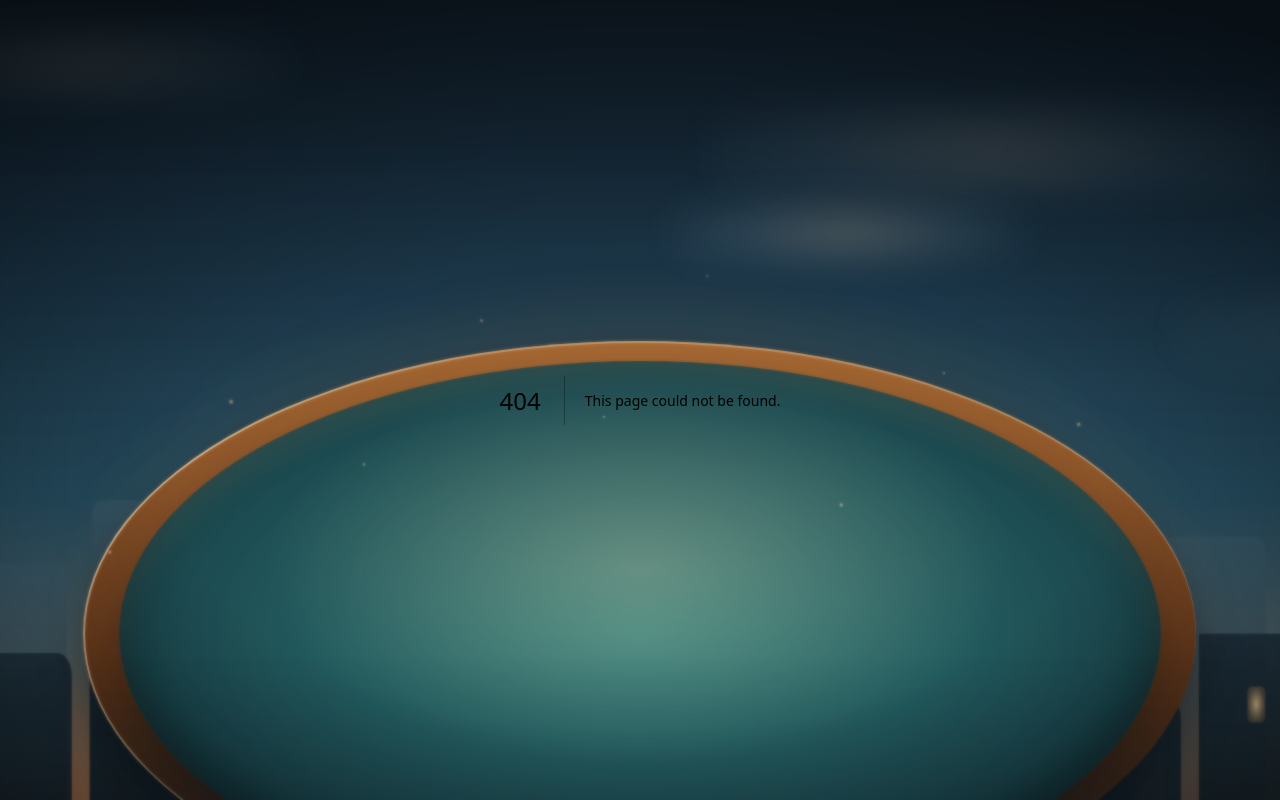
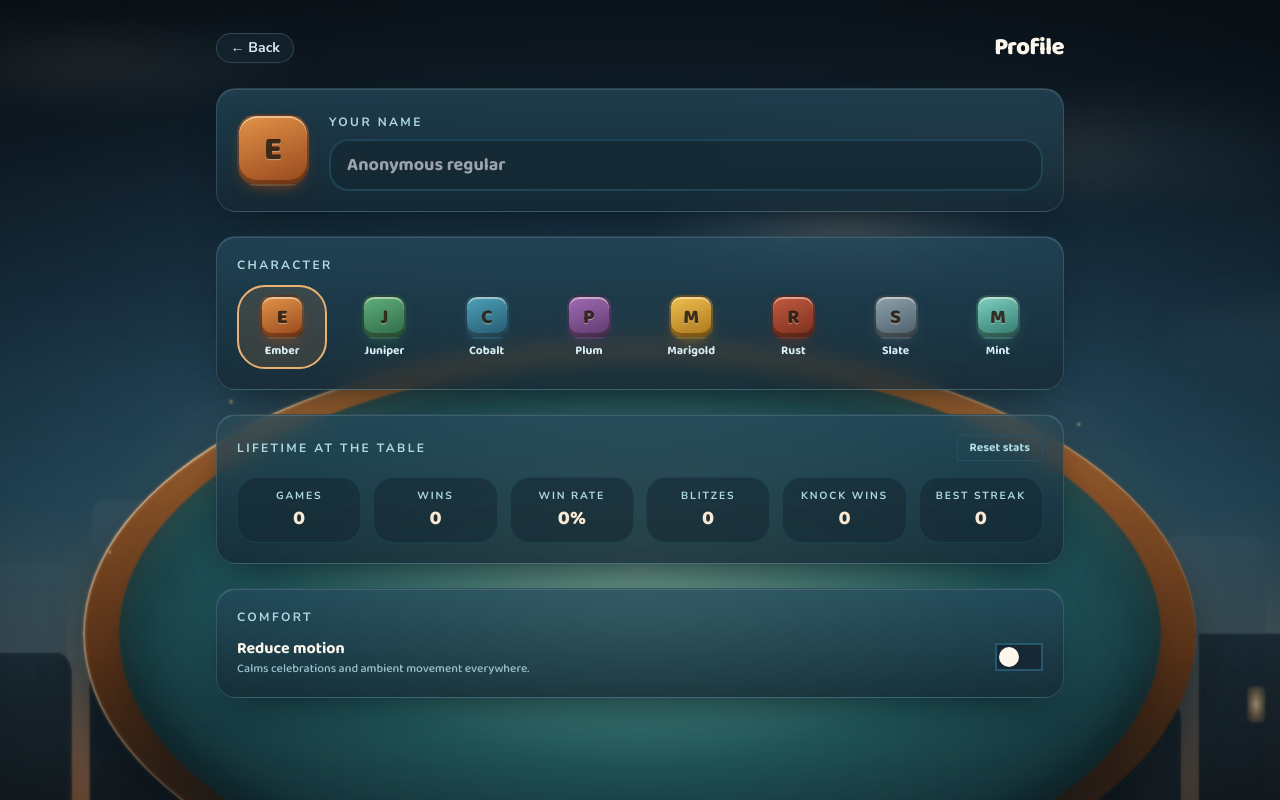
Before and after one commit to braedonsaunders/parlour, a Next.js app in the folder apps/web/: page /profile in a window 1280 px wide. Before the commit this address had no page. Built offline with nearby package versions, Linux system fonts and the light colour scheme.

Commit message:
feat(web): profile screen (avatar picker, lifetime stats, comfort toggle) and create-room interim page

```diff
--- /dev/null
+++ b/apps/web/src/app/create/page.tsx
@@ -0,0 +1,36 @@
+'use client';
+
+import Link from 'next/link';
+
+export default function CreateRoomPage() {
+  return (
+    <main className="flex min-h-dvh flex-col items-center justify-center gap-5 px-6 text-center">
+      <Link
+        href="/"
+        className="pill-soft absolute left-5 top-5 text-sm font-bold text-dusk-100 hover:text-hearth-200"
+      >
+        ← Back
+      </Link>
+
+      <span className="text-5xl" aria-hidden="true">
+        🚪
+      </span>
+      <h1 className="font-display text-3xl font-extrabold tracking-tight text-hearth-50">
+        Friend tables are still setting up
+      </h1>
+      <p className="max-w-md text-balance text-dusk-100/90">
+        Rooms with shareable codes arrive with parlour&apos;s multiplayer update. The table is warm
+        right now, though — the bots are shuffling.
+      </p>
+
+      <div className="mt-2 flex flex-wrap items-center justify-center gap-3">
+        <Link href="/play" className="btn-fat">
+          Play solo instead
+        </Link>
+        <Link href="/join" className="btn-fat btn-fat--ghost">
+          I have a code anyway
+        </Link>
+      </div>
+    </main>
+  );
+}
--- a/apps/web/src/app/globals.css
+++ b/apps/web/src/app/globals.css
@@ -159,3 +159,12 @@
     transition-duration: 0.001ms !important;
   }
 }
+
+/* Profile comfort toggle — same contract as the media query above (spec §10/§7.6). */
+html.reduce-motion *,
+html.reduce-motion *::before,
+html.reduce-motion *::after {
+  animation-duration: 0.001ms !important;
+  animation-iteration-count: 1 !important;
+  transition-duration: 0.001ms !important;
+}
--- a/apps/web/src/app/layout.tsx
+++ b/apps/web/src/app/layout.tsx
@@ -1,5 +1,6 @@
 import type { Metadata, Viewport } from 'next';
 import { Baloo_2, Nunito_Sans } from 'next/font/google';
+import { ComfortSync } from '@/components/ComfortSync';
 import { DioramaStage } from '@/components/DioramaStage';
 import { PwaRegister } from '@/components/PwaRegister';
 import { RotatePrompt } from '@/components/RotatePrompt';
@@ -41,6 +42,7 @@ export default function RootLayout({ children }: { children: React.ReactNode })
         <DioramaStage />
         <div className="relative z-10 min-h-dvh">{children}</div>
         <RotatePrompt />
+        <ComfortSync />
         <PwaRegister />
       </body>
     </html>
--- /dev/null
+++ b/apps/web/src/app/profile/page.tsx
@@ -0,0 +1,172 @@
+'use client';
+
+import Link from 'next/link';
+import { useEffect, useState } from 'react';
+import { AVATARS } from '@/lib/avatars';
+import { winRate, useProfileStore } from '@/stores/profile';
+import { AvatarBadge } from '@/components/AvatarBadge';
+
+export default function ProfilePage() {
+  const name = useProfileStore((s) => s.name);
+  const avatarId = useProfileStore((s) => s.avatarId);
+  const stats = useProfileStore((s) => s.stats);
+  const settings = useProfileStore((s) => s.settings);
+  const setName = useProfileStore((s) => s.setName);
+  const setAvatarId = useProfileStore((s) => s.setAvatarId);
+  const updateSettings = useProfileStore((s) => s.updateSettings);
+  const resetStats = useProfileStore((s) => s.resetStats);
+  const [confirmingReset, setConfirmingReset] = useState(false);
+
+  useEffect(() => {
+    if (confirmingReset) {
+      const timer = window.setTimeout(() => setConfirmingReset(false), 2500);
+      return () => window.clearTimeout(timer);
+    }
+  }, [confirmingReset]);
+
+  const rate = Math.round(winRate(stats) * 100);
+
+  return (
+    <main className="mx-auto flex min-h-dvh w-full max-w-4xl flex-col gap-6 px-6 py-8">
+      <header className="flex items-center justify-between">
+        <Link href="/" className="pill-soft text-sm font-bold text-dusk-100 hover:text-hearth-200">
+          ← Back
+        </Link>
+        <h1 className="font-display text-2xl font-extrabold tracking-tight text-hearth-50">
+          Profile
+        </h1>
+      </header>
+
+      <section className="panel-soft flex flex-wrap items-center gap-5 p-5" aria-label="Identity">
+        <AvatarBadge avatarId={avatarId} size={72} />
+        <label className="flex-1">
+          <span className="text-xs font-bold uppercase tracking-[0.2em] text-dusk-200">
+            Your name
+          </span>
+          <input
+            value={name}
+            onChange={(event) => setName(event.target.value)}
+            maxLength={16}
+            placeholder="Anonymous regular"
+            className="mt-1.5 w-full rounded-chunky border-2 border-dusk-700/60 bg-dusk-950/70 px-4 py-2.5 font-display text-lg font-bold text-hearth-50 outline-none transition-colors focus:border-hearth-400"
+          />
+        </label>
+      </section>
+
+      <section aria-label="Pick an avatar" className="panel-soft p-5">
+        <h2 className="text-xs font-bold uppercase tracking-[0.2em] text-dusk-200">Character</h2>
+        <div className="mt-3 grid grid-cols-4 gap-3 sm:grid-cols-8">
+          {AVATARS.map((avatar) => (
+            <button
+              key={avatar.id}
+              type="button"
+              onClick={() => setAvatarId(avatar.id)}
+              aria-pressed={avatar.id === avatarId}
+              title={avatar.name}
+              className={`flex flex-col items-center gap-1 rounded-fat border-2 p-2 transition-transform duration-150 ease-pop hover:-translate-y-0.5 ${
+                avatar.id === avatarId ? 'border-hearth-300 bg-hearth-400/15' : 'border-transparent'
+              }`}
+            >
+              <AvatarBadge avatarId={avatar.id} size={44} />
+              <span className="text-xs font-bold text-dusk-100">{avatar.name}</span>
+            </button>
+          ))}
+        </div>
+      </section>
+
+      <section aria-label="Lifetime stats" className="panel-soft p-5">
+        <div className="flex items-center justify-between gap-3">
+          <h2 className="text-xs font-bold uppercase tracking-[0.2em] text-dusk-200">
+            Lifetime at the table
+          </h2>
+          <button
+            type="button"
+            data-testid="reset-stats"
+            onClick={() => {
+              if (confirmingReset) {
+                resetStats();
+                setConfirmingReset(false);
+              } else {
+                setConfirmingReset(true);
+              }
+            }}
+            className={`rounded-pill border px-3 py-1 text-xs font-bold transition-colors ${
+              confirmingReset
+                ? 'border-rust bg-rust/30 text-hearth-100'
+                : 'border-dusk-700/60 text-dusk-200 hover:text-hearth-200'
+            }`}
+          >
+            {confirmingReset ? 'Tap again to confirm' : 'Reset stats'}
+          </button>
+        </div>
+        <dl className="mt-4 grid grid-cols-2 gap-3 sm:grid-cols-3 lg:grid-cols-6">
+          <Stat label="Games" value={stats.games} />
+          <Stat label="Wins" value={stats.wins} />
+          <Stat label="Win rate" value={`${rate}%`} />
+          <Stat label="Blitzes" value={stats.blitzes} />
+          <Stat label="Knock wins" value={stats.knockWins} />
+          <Stat label="Best streak" value={stats.bestStreak} />
+        </dl>
+      </section>
+
+      <section aria-label="Accessibility" className="panel-soft p-5">
+        <h2 className="text-xs font-bold uppercase tracking-[0.2em] text-dusk-200">Comfort</h2>
+        <ToggleRow
+          label="Reduce motion"
+          hint="Calms celebrations and ambient movement everywhere."
+          checked={settings.reducedMotion}
+          onChecked={(checked) => updateSettings({ reducedMotion: checked })}
+        />
+      </section>
+    </main>
+  );
+}
+
+function Stat({ label, value }: { label: string; value: number | string }) {
+  return (
+    <div className="rounded-chunky border border-dusk-700/40 bg-dusk-950/60 px-3 py-2.5 text-center">
+      <dt className="text-[0.65rem] font-bold uppercase tracking-[0.18em] text-dusk-200">
+        {label}
+      </dt>
+      <dd className="font-display text-xl font-extrabold text-hearth-100">{value}</dd>
+    </div>
+  );
+}
+
+function ToggleRow({
+  label,
+  hint,
+  checked,
+  onChecked,
+}: {
+  label: string;
+  hint: string;
+  checked: boolean;
+  onChecked: (checked: boolean) => void;
+}) {
+  return (
+    <button
+      type="button"
+      role="switch"
+      aria-checked={checked}
+      onClick={() => onChecked(!checked)}
+      className="mt-3 flex w-full items-center justify-between gap-4 text-left"
+    >
+      <span>
+        <span className="block font-display font-bold text-hearth-50">{label}</span>
+        <span className="block text-xs text-dusk-200/85">{hint}</span>
+      </span>
+      <span
+        className={`relative h-7 w-12 flex-none rounded-pill border-2 transition-colors ${
+          checked ? 'border-hearth-600 bg-hearth-400' : 'border-dusk-700 bg-dusk-950'
+        }`}
+      >
+        <span
+          className={`absolute top-0.5 h-5 w-5 rounded-full bg-hearth-50 shadow transition-all duration-150 ease-pop ${
+            checked ? 'left-6' : 'left-0.5'
+          }`}
+        />
+      </span>
+    </button>
+  );
+}
--- /dev/null
+++ b/apps/web/src/components/ComfortSync.tsx
@@ -0,0 +1,16 @@
+'use client';
+
+import { useEffect } from 'react';
+import { useProfileStore } from '@/stores/profile';
+
+/** Applies the profile's comfort preferences to the document (motion calm-down). */
+export function ComfortSync() {
+  const reduced = useProfileStore((s) => s.settings.reducedMotion);
+
+  useEffect(() => {
+    document.documentElement.classList.toggle('reduce-motion', reduced);
+    return () => document.documentElement.classList.remove('reduce-motion');
+  }, [reduced]);
+
+  return null;
+}
```
